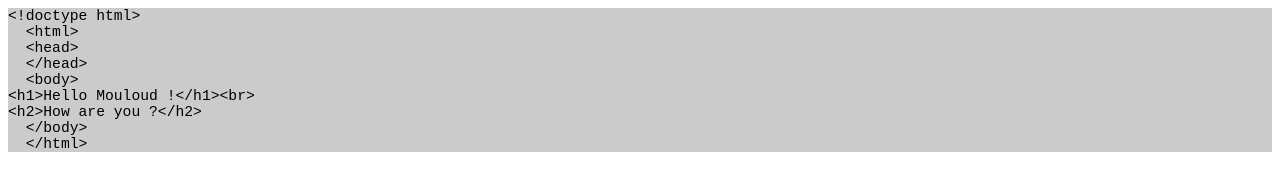
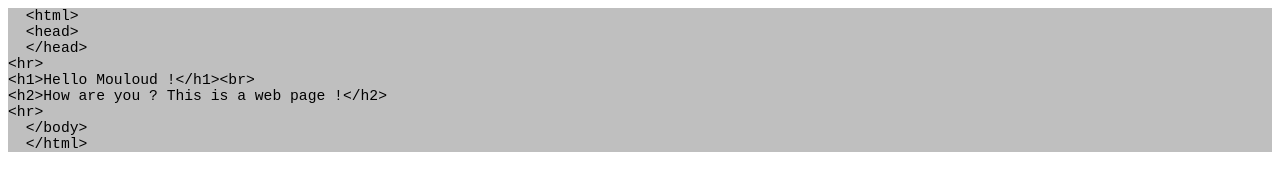
Before and after one commit to tarzulth/tarzulth, a plain HTML site: page index.html in a window 1280 px wide. Drawn offline with Linux system fonts and the light colour scheme.

Commit message:
Mise à jour page web

```diff
--- a/index.html
+++ b/index.html
@@ -7,18 +7,18 @@
   <meta name="Generator" content="Cocoa HTML Writer">
   <meta name="CocoaVersion" content="2022.6">
   <style type="text/css">
-    p.p1 {margin: 0.0px 0.0px 0.0px 0.0px; text-align: justify; font: 14.7px 'Courier New'; color: #000000; -webkit-text-stroke: #000000; background-color: #cbcbcb}
+    p.p1 {margin: 0.0px 0.0px 0.0px 0.0px; text-align: justify; font: 14.7px 'Courier New'; color: #000000; -webkit-text-stroke: #000000; background-color: #bfbfbf}
     span.s1 {font-kerning: none}
   </style>
 </head>
 <body>
-<p class="p1"><span class="s1">&lt;!doctype html&gt;</span></p>
 <p class="p1"><span class="s1"><span class="Apple-converted-space">  </span>&lt;html&gt;</span></p>
 <p class="p1"><span class="s1"><span class="Apple-converted-space">  </span>&lt;head&gt;</span></p>
 <p class="p1"><span class="s1"><span class="Apple-converted-space">  </span>&lt;/head&gt;</span></p>
-<p class="p1"><span class="s1"><span class="Apple-converted-space">  </span>&lt;body&gt;</span></p>
+<p class="p1"><span class="s1">&lt;hr&gt;</span></p>
 <p class="p1"><span class="s1">&lt;h1&gt;Hello Mouloud !&lt;/h1&gt;&lt;br&gt;</span></p>
-<p class="p1"><span class="s1">&lt;h2&gt;How are you ?&lt;/h2&gt;</span></p>
+<p class="p1"><span class="s1">&lt;h2&gt;How are you ? This is a web page !&lt;/h2&gt;</span></p>
+<p class="p1"><span class="s1">&lt;hr&gt;</span></p>
 <p class="p1"><span class="s1"><span class="Apple-converted-space">  </span>&lt;/body&gt;</span></p>
 <p class="p1"><span class="s1"><span class="Apple-converted-space">  </span>&lt;/html&gt;</span></p>
 </body>
```
